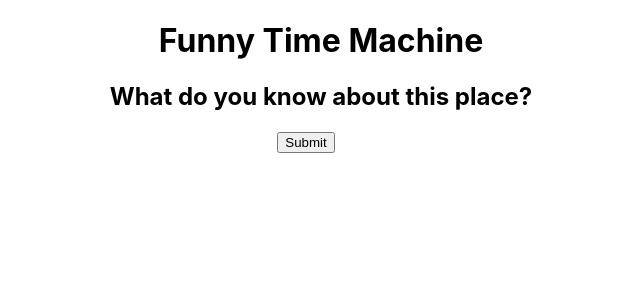
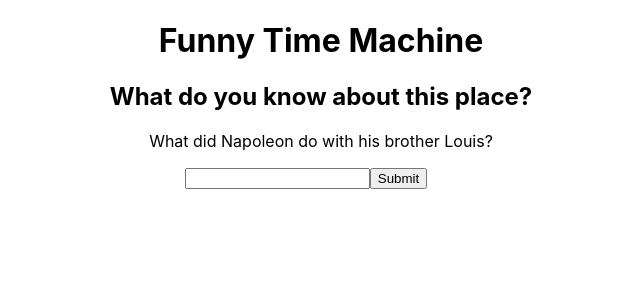
Before and after one commit to AnjaHrydziushka/funny-time-machine-front, a React (Create React App) app: page /quiz in a window 1280 px wide. Shown: the top 300 px of the page, without its empty margins (319-959 px from the left). Built offline with nearby package versions, Linux system fonts and the light colour scheme.

Commit message:
Input form for QuizPage

```diff
--- a/src/pages/QuizPage.js
+++ b/src/pages/QuizPage.js
@@ -1,4 +1,4 @@
-import React from 'react'
+import React from 'react';
 
 export default function QuizPage() {
     return (
@@ -6,8 +6,8 @@ export default function QuizPage() {
       <h1>Funny Time Machine</h1>
 
       <h2>What do you know about this place?</h2>
-
-
+      <p>What did Napoleon do with his brother Louis?</p>
+      <input type="text"></input>
       <button style={{ marginRight: "30px" }}> Submit </button>
     </div>
     )
```
